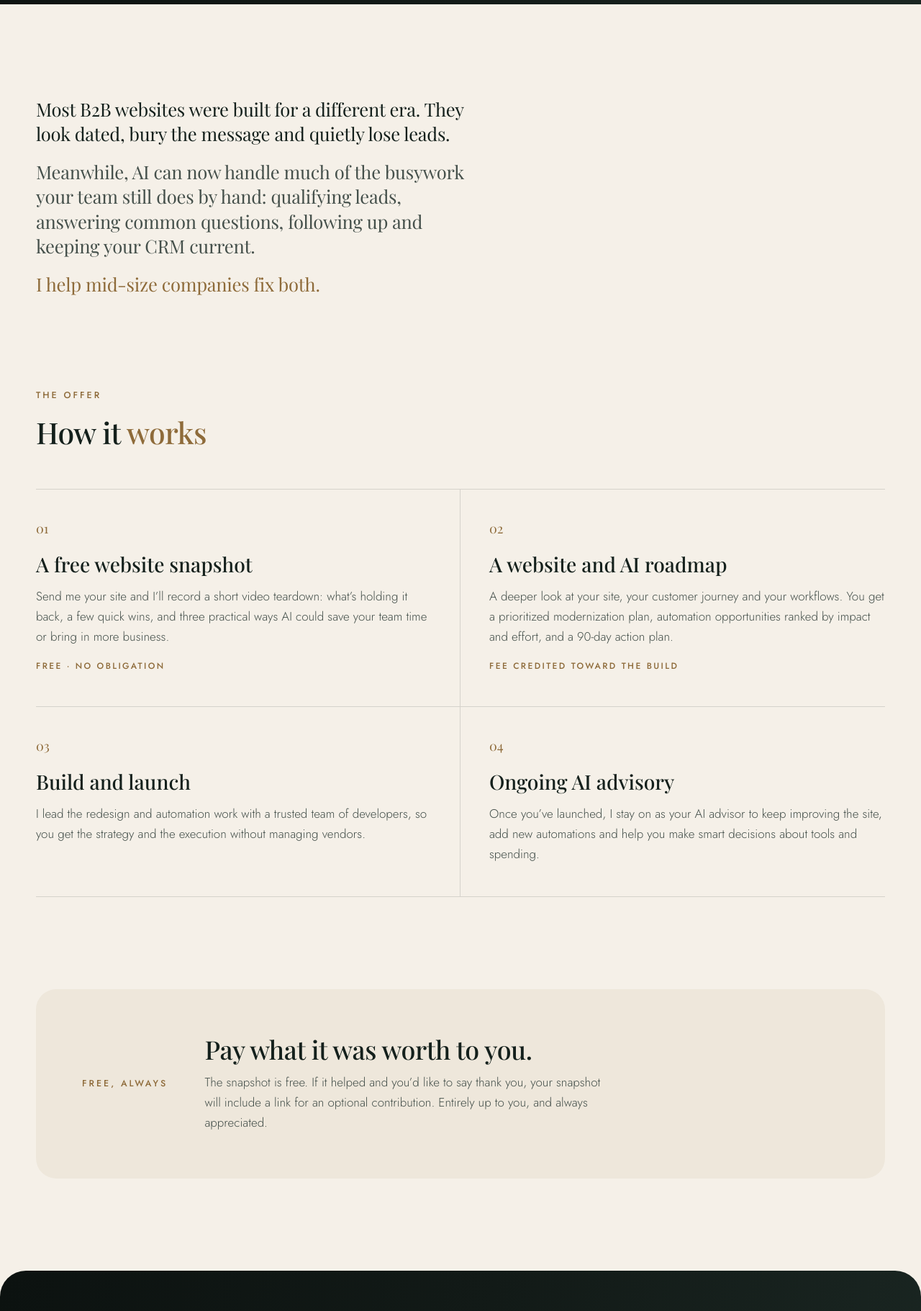
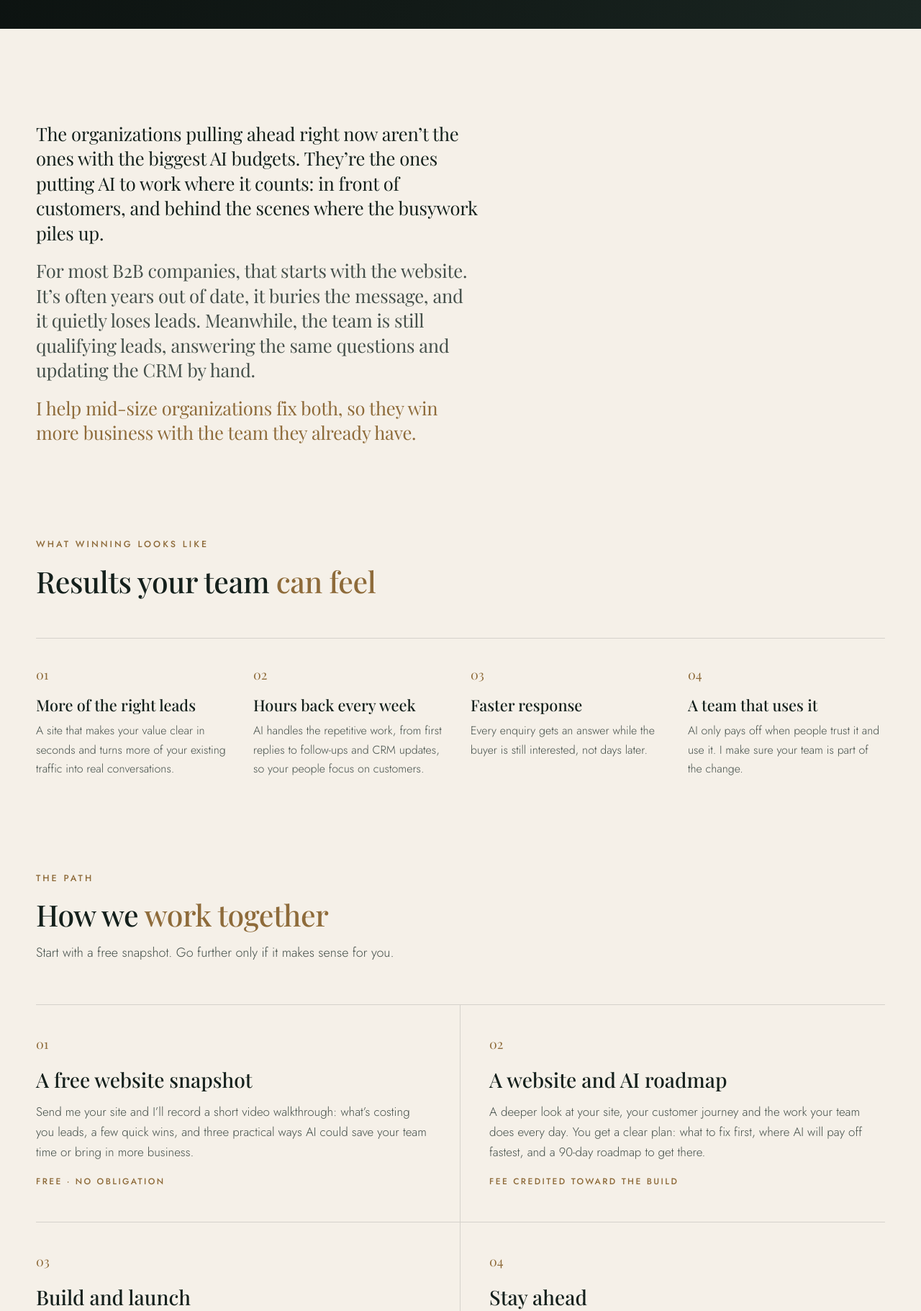
Before and after one commit to socialynx/rossettasornabala.github.io, a plain HTML site: page snapshot.html in a window 1280 px wide. Shown: the part 700-2521 px from the top of the page at 72% size. Drawn offline with nearby package versions, Linux system fonts and the light colour scheme.

Commit message:
Snapshot page: reframe copy around helping organizations win with AI
Co-Authored-By: Claude Opus 5.5 <noreply@anthropic.com>
Claude-Session: https://claude.ai/code/session_015nPNEkqFjjwG493mNXa1MB

```diff
--- a/snapshot.html
+++ b/snapshot.html
@@ -4,8 +4,8 @@
 <meta charset="UTF-8">
 <meta name="viewport" content="width=device-width, initial-scale=1.0">
 <meta name="robots" content="noindex, nofollow">
-<meta name="description" content="A private, by-referral offer from Rossetta Sornabala to modernize your website and put AI to work.">
-<title>Website & AI Snapshot · Rossetta Sornabala</title>
+<meta name="description" content="A private, by-referral offer from Rossetta Sornabala: help your organization win with AI, starting with your website.">
+<title>Win with AI · Rossetta Sornabala</title>
 <link rel="icon" href="images/rs-logo-email.png">
 <link rel="preconnect" href="https://fonts.googleapis.com">
 <link rel="preconnect" href="https://fonts.gstatic.com" crossorigin>
@@ -72,6 +72,13 @@ h2.serif em{color:var(--bronze)}
 .problem p.muted{color:var(--t-dark-2)}
 .problem p.close{color:var(--bronze)}
 
+/* wins */
+.wins{padding-bottom:0}
+.win-grid{display:grid;grid-template-columns:repeat(4,1fr);gap:28px;border-top:1px solid rgba(20,32,28,.14);padding-top:36px}
+.win .num{font-family:var(--serif);color:var(--bronze);font-size:18px;display:block;margin-bottom:14px}
+.win h3{font-family:var(--serif);font-weight:500;font-size:clamp(20px,1.7vw,24px);line-height:1.2;margin-bottom:10px}
+.win p{color:var(--t-dark-2);font-size:16px}
+
 /* steps */
 .steps{border-top:1px solid rgba(20,32,28,.14);display:grid;grid-template-columns:repeat(2,1fr);gap:0}
 .step{padding:40px 40px 44px 0;border-bottom:1px solid rgba(20,32,28,.14)}
@@ -129,10 +136,12 @@ footer{background:var(--ink-2);color:var(--t-light-2);padding:48px 0 56px;font-s
 
 @media (max-width:860px){
   .steps,.about-grid,form,.band{grid-template-columns:1fr}
+  .win-grid{grid-template-columns:1fr 1fr}
   .step,.step:nth-child(even){padding:32px 0;border-right:0}
   .band{gap:16px}
 }
 @media (max-width:520px){
+  .win-grid{grid-template-columns:1fr}
   .btn{width:100%;justify-content:space-between}
   .nav .label{display:none}
   .foot{flex-direction:column}
@@ -148,8 +157,8 @@ footer{background:var(--ink-2);color:var(--t-light-2);padding:48px 0 56px;font-s
   </div>
   <div class="wrap hero-body">
     <span class="label eyebrow">Private offer</span>
-    <h1 class="serif">Your website should work <em>as hard as you do.</em></h1>
-    <p class="hero-sub">A private, by-referral offer for companies ready to modernize their website and put AI to work.</p>
+    <h1 class="serif">Helping organizations <em>win with AI.</em></h1>
+    <p class="hero-sub">It starts with your website, the first place customers decide whether to trust you. This is a private, by-referral offer to modernize it and put AI to work behind it.</p>
     <a class="btn btn-gold" href="#request">Request your free snapshot <span class="arr" aria-hidden="true">&rarr;</span></a>
   </div>
 </header>
@@ -157,40 +166,57 @@ footer{background:var(--ink-2);color:var(--t-light-2);padding:48px 0 56px;font-s
 <main>
   <section class="problem" aria-label="The opportunity">
     <div class="wrap">
-      <p>Most B2B websites were built for a different era. They look dated, bury the message and quietly lose leads.</p>
-      <p class="muted">Meanwhile, AI can now handle much of the busywork your team still does by hand: qualifying leads, answering common questions, following up and keeping your CRM current.</p>
-      <p class="close">I help mid-size companies fix both.</p>
+      <p>The organizations pulling ahead right now aren&rsquo;t the ones with the biggest AI budgets. They&rsquo;re the ones putting AI to work where it counts: in front of customers, and behind the scenes where the busywork piles up.</p>
+      <p class="muted">For most B2B companies, that starts with the website. It&rsquo;s often years out of date, it buries the message, and it quietly loses leads. Meanwhile, the team is still qualifying leads, answering the same questions and updating the CRM by hand.</p>
+      <p class="close">I help mid-size organizations fix both, so they win more business with the team they already have.</p>
+    </div>
+  </section>
+
+  <section class="wins" aria-label="What winning looks like">
+    <div class="wrap">
+      <div class="sec-head">
+        <span class="label">What winning looks like</span>
+        <h2 class="serif">Results your team <em>can feel</em></h2>
+      </div>
+      <div class="win-grid">
+        <div class="win"><span class="num">01</span><h3>More of the right leads</h3><p>A site that makes your value clear in seconds and turns more of your existing traffic into real conversations.</p></div>
+        <div class="win"><span class="num">02</span><h3>Hours back every week</h3><p>AI handles the repetitive work, from first replies to follow-ups and CRM updates, so your people focus on customers.</p></div>
+        <div class="win"><span class="num">03</span><h3>Faster response</h3><p>Every enquiry gets an answer while the buyer is still interested, not days later.</p></div>
+        <div class="win"><span class="num">04</span><h3>A team that uses it</h3><p>AI only pays off when people trust it and use it. I make sure your team is part of the change.</p></div>
+      </div>
     </div>
   </section>
 
   <section id="how-it-works">
     <div class="wrap">
       <div class="sec-head">
-        <span class="label">The offer</span>
-        <h2 class="serif">How it <em>works</em></h2>
+        <span class="label">The path</span>
+        <h2 class="serif">How we <em>work together</em></h2>
+        <p>Start with a free snapshot. Go further only if it makes sense for you.</p>
       </div>
       <div class="steps">
         <article class="step">
           <span class="num">01</span>
           <h3>A free website snapshot</h3>
-          <p>Send me your site and I&rsquo;ll record a short video teardown: what&rsquo;s holding it back, a few quick wins, and three practical ways AI could save your team time or bring in more business.</p>
+          <p>Send me your site and I&rsquo;ll record a short video walkthrough: what&rsquo;s costing you leads, a few quick wins, and three practical ways AI could save your team time or bring in more business.</p>
           <span class="tag">Free · No obligation</span>
         </article>
         <article class="step">
           <span class="num">02</span>
           <h3>A website and AI roadmap</h3>
-          <p>A deeper look at your site, your customer journey and your workflows. You get a prioritized modernization plan, automation opportunities ranked by impact and effort, and a 90-day action plan.</p>
+          <p>A deeper look at your site, your customer journey and the work your team does every day. You get a clear plan: what to fix first, where AI will pay off fastest, and a 90-day roadmap to get there.</p>
           <span class="tag">Fee credited toward the build</span>
         </article>
         <article class="step">
           <span class="num">03</span>
           <h3>Build and launch</h3>
-          <p>I lead the redesign and automation work with a trusted team of developers, so you get the strategy and the execution without managing vendors.</p>
+          <p>I lead the redesign and the automation work with a trusted team of developers. You get one accountable partner for strategy and execution, without managing vendors.</p>
         </article>
         <article class="step">
           <span class="num">04</span>
-          <h3>Ongoing AI advisory</h3>
-          <p>Once you&rsquo;ve launched, I stay on as your AI advisor to keep improving the site, add new automations and help you make smart decisions about tools and spending.</p>
+          <h3>Stay ahead</h3>
+          <p>After launch, I stay on as your AI advisor: improving the site, adding automations as they prove their value, and helping you make smart calls on tools and spending as AI keeps changing.</p>
+          <span class="tag">Ongoing advisory</span>
         </article>
       </div>
     </div>
@@ -202,7 +228,7 @@ footer{background:var(--ink-2);color:var(--t-light-2);padding:48px 0 56px;font-s
         <span class="label">Free, always</span>
         <div>
           <h2 class="serif">Pay what it was worth to you.</h2>
-          <p>The snapshot is free. If it helped and you&rsquo;d like to say thank you, your snapshot will include a link for an optional contribution. Entirely up to you, and always appreciated.</p>
+          <p>The snapshot costs nothing and comes with no sales pitch. If it helped and you&rsquo;d like to say thank you, it will include a link for an optional contribution. Entirely up to you.</p>
         </div>
       </div>
     </div>
@@ -216,7 +242,8 @@ footer{background:var(--ink-2);color:var(--t-light-2);padding:48px 0 56px;font-s
       </div>
       <div>
         <div class="rule"></div>
-        <p>I&rsquo;ve spent 30 years making big technology change work at <strong>Microsoft, Hewlett Packard Enterprise and BlackBerry</strong>, most recently as a director at Microsoft leading AI adoption and transformation for data center operations across the Americas.</p>
+        <p>I&rsquo;ve spent 30 years helping organizations make big technology change work, at <strong>Microsoft, Hewlett Packard Enterprise and BlackBerry</strong>. Most recently I led AI adoption and transformation for Microsoft&rsquo;s data center operations across the Americas, helping thousands of people put AI to work in their daily jobs.</p>
+        <p style="margin-top:1em">What I&rsquo;ve learned is simple: technology only wins when people use it. That&rsquo;s how I approach every client.</p>
         <p style="margin-top:1em">I take on a small number of clients at a time, by referral, so every snapshot gets my full attention.</p>
         <div class="pills" aria-label="Credentials">
           <span class="pill">MBA</span><span class="pill">PMP</span><span class="pill">PMI-ACP</span><span class="pill">30+ years</span>
@@ -232,6 +259,7 @@ footer{background:var(--ink-2);color:var(--t-light-2);padding:48px 0 56px;font-s
         <div class="sec-head">
           <span class="label">Get started</span>
           <h2 class="serif">Request your <em>free snapshot</em></h2>
+          <p>Tell me a little about your organization. I&rsquo;ll send your snapshot within a few business days.</p>
         </div>
         <form id="snap-form" action="https://formspree.io/f/mrpqejgd" method="POST">
           <input class="hp" type="text" name="_gotcha" tabindex="-1" autocomplete="off" aria-hidden="true">
@@ -239,7 +267,7 @@ footer{background:var(--ink-2);color:var(--t-light-2);padding:48px 0 56px;font-s
           <div class="field"><label for="company">Company</label><input type="text" id="company" name="company" autocomplete="organization" required></div>
           <div class="field"><label for="website">Website</label><input type="url" id="website" name="website" placeholder="https://" autocomplete="url" required></div>
           <div class="field"><label for="email">Email</label><input type="email" id="email" name="email" autocomplete="email" required></div>
-          <div class="field full"><label for="frustration">What&rsquo;s your biggest frustration with your site?</label><textarea id="frustration" name="frustration" rows="4" required></textarea></div>
+          <div class="field full"><label for="frustration">What&rsquo;s your biggest frustration with your website today?</label><textarea id="frustration" name="frustration" rows="4" required></textarea></div>
           <p class="status" role="status" aria-live="polite"></p>
           <div class="form-foot">
             <button class="btn btn-dark" type="submit">Request your free snapshot <span class="arr" aria-hidden="true">&rarr;</span></button>
```
